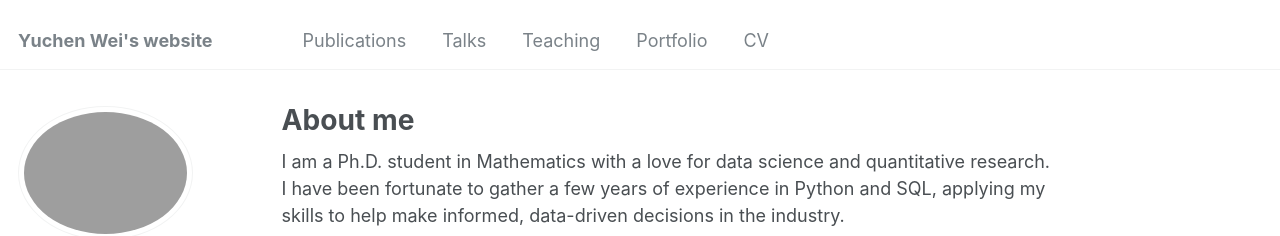
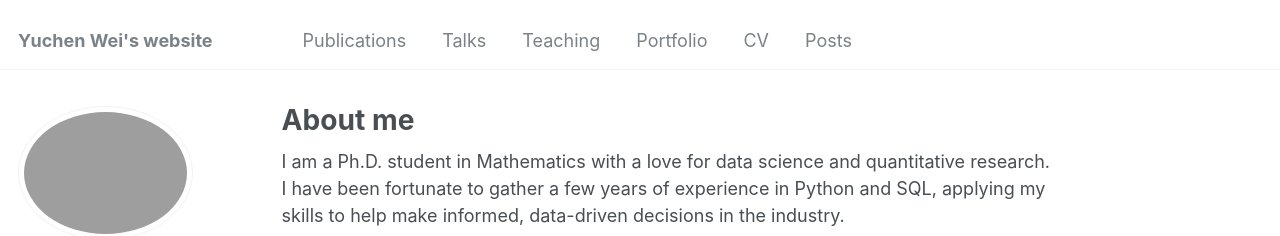
Before and after one commit to Yuccwei/YuchenWei.github.io, a Jekyll site: the page built from _pages/about.md, in a window 1280 px wide. Shown: the top 236 px of the page. Built offline with Jekyll 4.4.1, drawn with Linux system fonts in a browser that asks for light colours; some web fonts are replaced.

Commit message:
updated a file

```diff
--- a/_data/navigation.yml
+++ b/_data/navigation.yml
@@ -14,3 +14,6 @@ main:
 
   - title: "CV"
     url: /cv/
+
+  - title: "Posts"
+    url: /posts/
```
